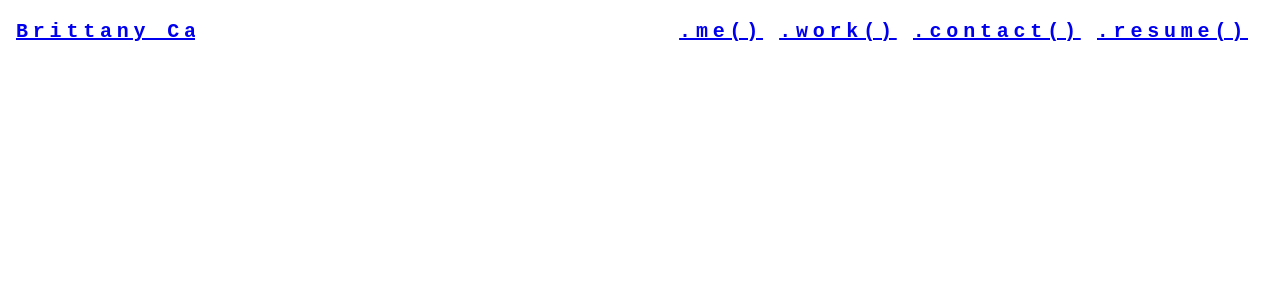
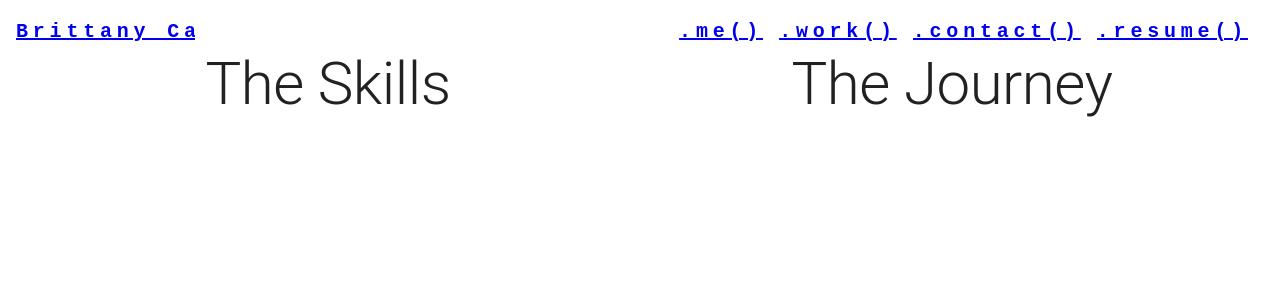
Before and after one commit to devBritt/britt-carlton-portfolio, a React (Create React App) app: page /resume in a window 1280 px wide. Shown: the top 300 px of the page. Built offline with nearby package versions, Linux system fonts and the light colour scheme.

Commit message:
Create resume page structure, fix contact page grid

```diff
--- a/package.json
+++ b/package.json
@@ -6,6 +6,7 @@
     "@emotion/react": "^11.10.4",
     "@emotion/styled": "^11.10.4",
     "@mui/icons-material": "^5.10.6",
+    "@mui/lab": "^5.0.0-alpha.101",
     "@mui/material": "^5.10.7",
     "@testing-library/jest-dom": "^5.16.5",
     "@testing-library/react": "^13.4.0",
--- a/src/App.js
+++ b/src/App.js
@@ -11,6 +11,7 @@ import Footer from './components/footer';
 import About from './pages/home-about';
 import Work from './pages/work';
 import Contact from './pages/contact';
+import Resume from './pages/resume';
 
 function App() {
     return (
@@ -25,7 +26,7 @@ function App() {
                         <Route path='/' element={<About />} />
                         <Route path='/work' element={<Work />} />
                         <Route path='/contact' element={<Contact />} />
-                        <Route path='/resume' element={<></>} />
+                        <Route path='/resume' element={<Resume />} />
                     </Routes>
                 </main>
 
--- a/src/pages/contact.js
+++ b/src/pages/contact.js
@@ -15,6 +15,8 @@ const Contact = () => {
                 item
                 id={'contact-info'}
                 aria-label={"Brittany's contact information"}
+                xs={12}
+                md={6}
             >
                 <Typography
                     component={'h2'}
@@ -30,7 +32,12 @@ const Contact = () => {
                 {/* TODO: Slack */}
             </Grid>
 
-            <Grid item>
+            <Grid
+                item
+                id={'form-container'}
+                xs={12}
+                md={6}
+            >
                 <Typography
                     component={'h2'}
                     variant={'h2'}
--- a/src/pages/resume.js
+++ b/src/pages/resume.js
@@ -0,0 +1,48 @@
+import { Grid, Typography } from "@mui/material";
+import { Timeline } from "@mui/lab";
+
+const Resume = () => {
+    return (
+        <Grid container id={'resume'}>
+            <Grid
+                item
+                id={'skills'}
+                xs={12}
+                md={6}
+            >
+                <Typography
+                    component={'h2'}
+                    variant={'h2'}
+                >
+                    The Skills
+                </Typography>
+                <Grid container id={'skill-cards'}>
+                {/* TODO: add skill cards */}
+                {/* TODO: languages card */}
+                {/* TODO: frontend card */}
+                {/* TODO: backend card */}
+                {/* TODO: tools card */}
+                </Grid>
+            </Grid>
+
+            <Grid
+                item
+                id={'education'}
+                xs={12}
+                md={6}
+            >
+                <Typography
+                    component={'h2'}
+                    variant={'h2'}
+                >
+                    The Journey
+                </Typography>
+                <Timeline>
+                    {/* TODO: add timeline nodes for education */}
+                </Timeline>
+            </Grid>
+        </Grid>
+    );
+}
+
+export default Resume;
```
Also changed, not shown: 1 other file (tests, documents, lock files or other folders).
